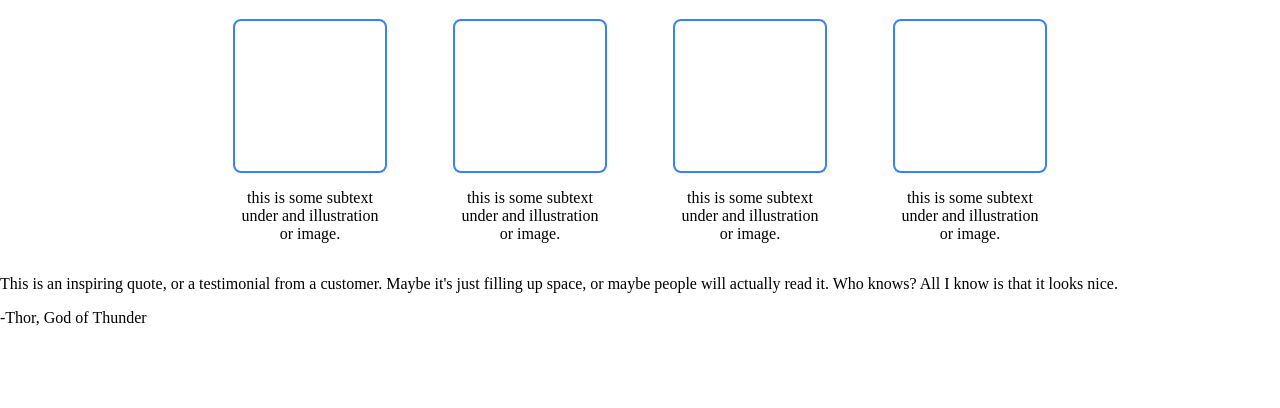
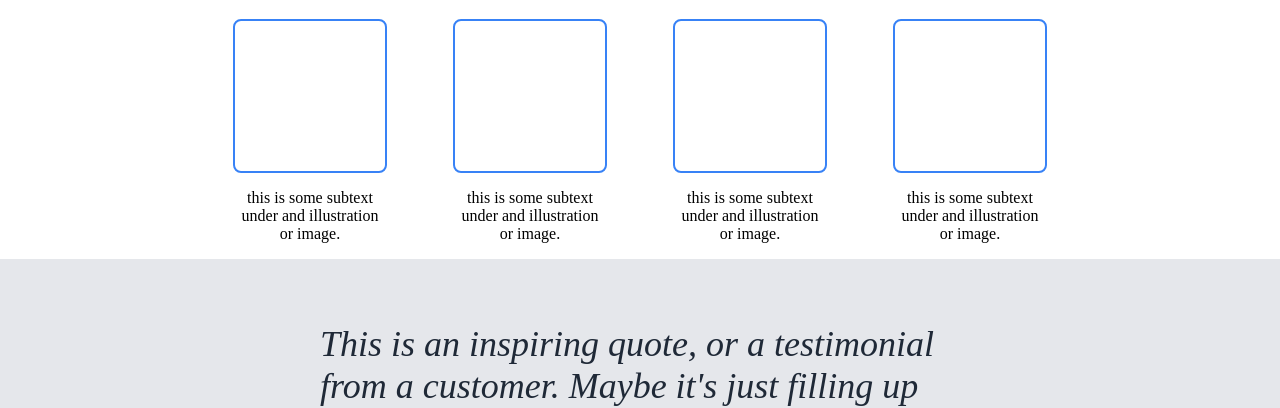
Before and after one commit to fredrikb12/landing-page, a plain HTML site: page index.html in a window 1280 px wide. Shown: the part 410-818 px from the top of the page. Drawn offline with Linux system fonts and the light colour scheme.

Commit message:
Style quote section

```diff
--- a/style.css
+++ b/style.css
@@ -115,3 +115,35 @@ body {
     height: 150px;
     width: 150px;
 }
+
+.quote-container {
+    display: flex;
+    justify-content: space-around;
+    align-items: center;
+    background-color: #E5E7EB;
+}
+
+.quote-content {
+    width: 50%;
+    padding: 64px;
+}
+
+.quote {
+    display: flex;
+    flex-direction: column;
+}
+
+.quote-text {
+    font-size: 36px;
+    font-weight: 100;
+    font-style: italic;
+    color: #1F2937;
+    margin: 0;
+}
+
+.quote-name {
+    margin: 0;
+    font-weight: 900;
+    color: #1F2937;
+    align-self: flex-end;
+}
```
